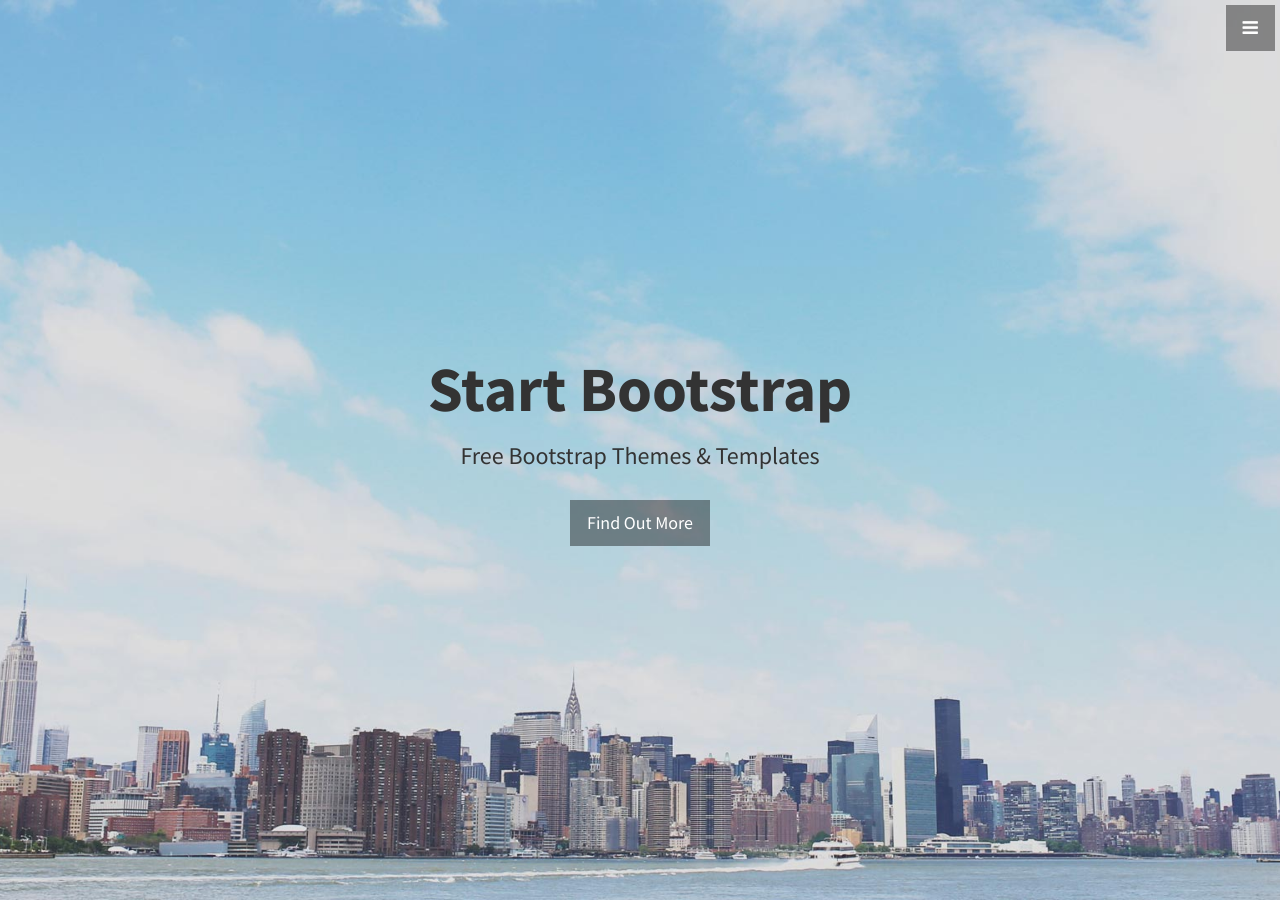
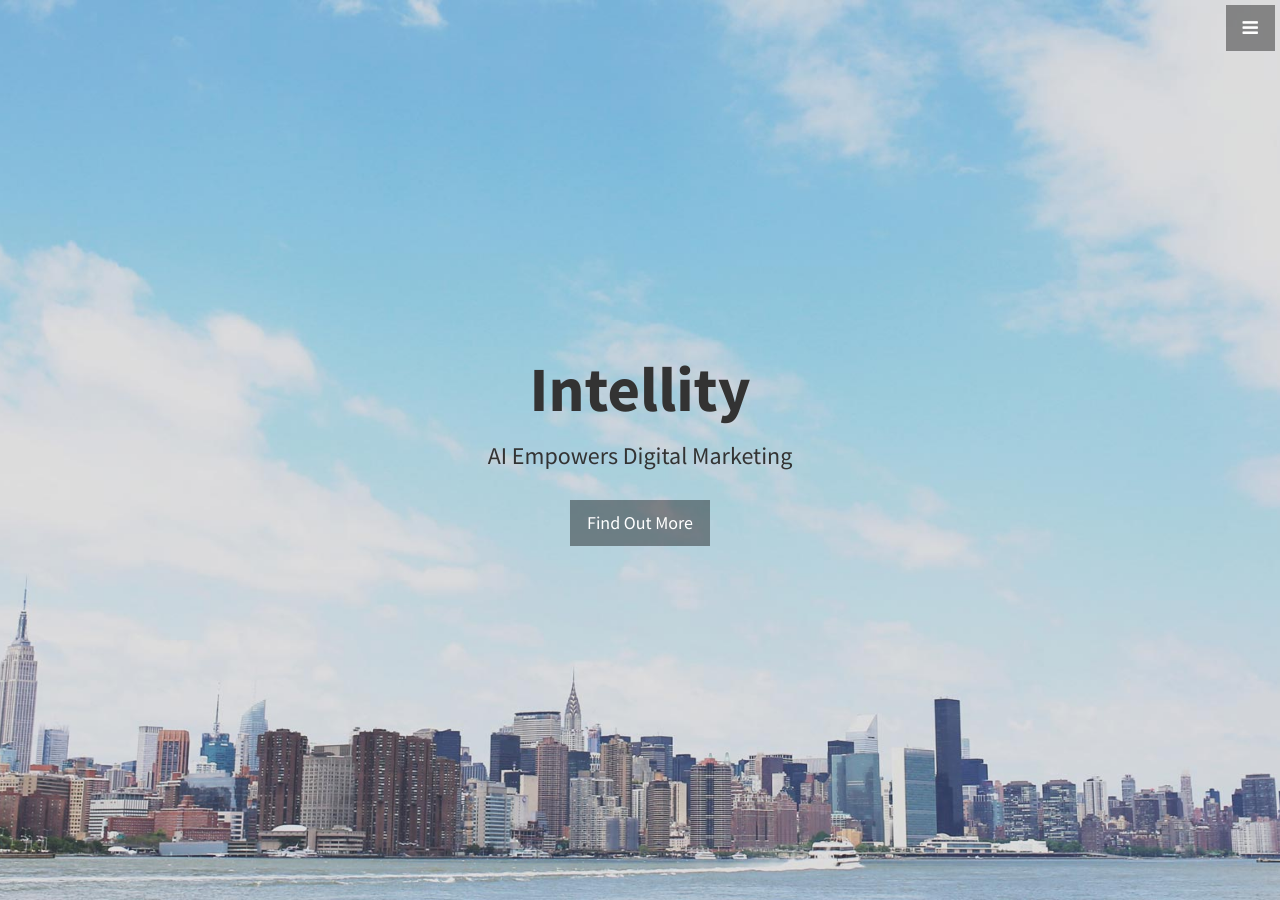
Before and after one commit to intellity/intellity-page, a Jekyll site: the page built from index.html, in a window 1280 px wide and 900 px high. Built offline with Jekyll 4.4.1, drawn with Linux system fonts in a browser that asks for light colours.

Commit message:
Update header.html

```diff
--- a/_includes/header.html
+++ b/_includes/header.html
@@ -1,7 +1,7 @@
 <header id="top" class="header">
   <div class="text-vertical-center">
-    <h1>Start Bootstrap</h1>
-    <h3>Free Bootstrap Themes &amp; Templates</h3>
+    <h1>Intellity</h1>
+    <h3>AI Empowers Digital Marketing</h3>
     <br>
     <a href="#about" class="btn btn-dark btn-lg">Find Out More</a>
   </div>
```
